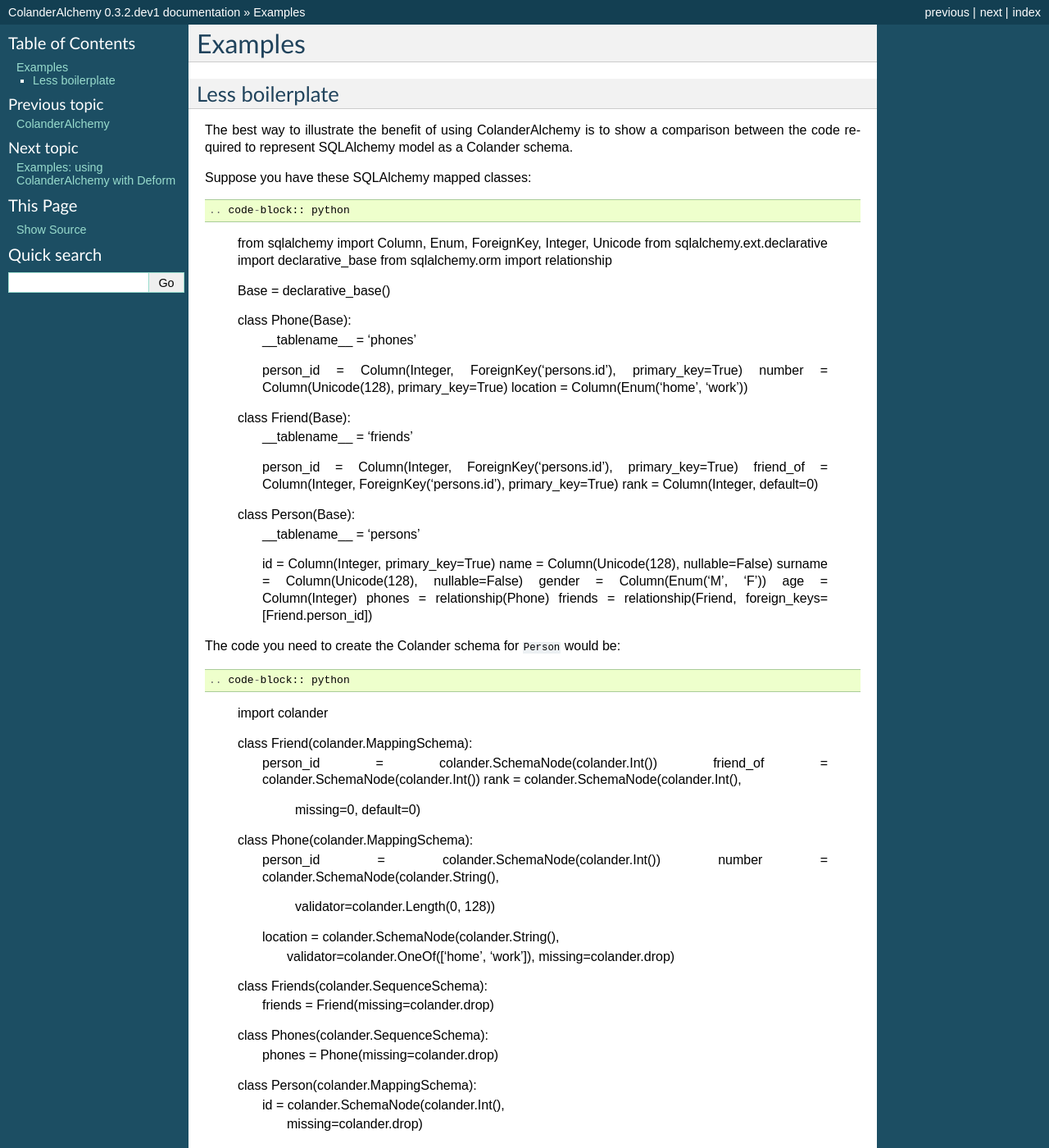
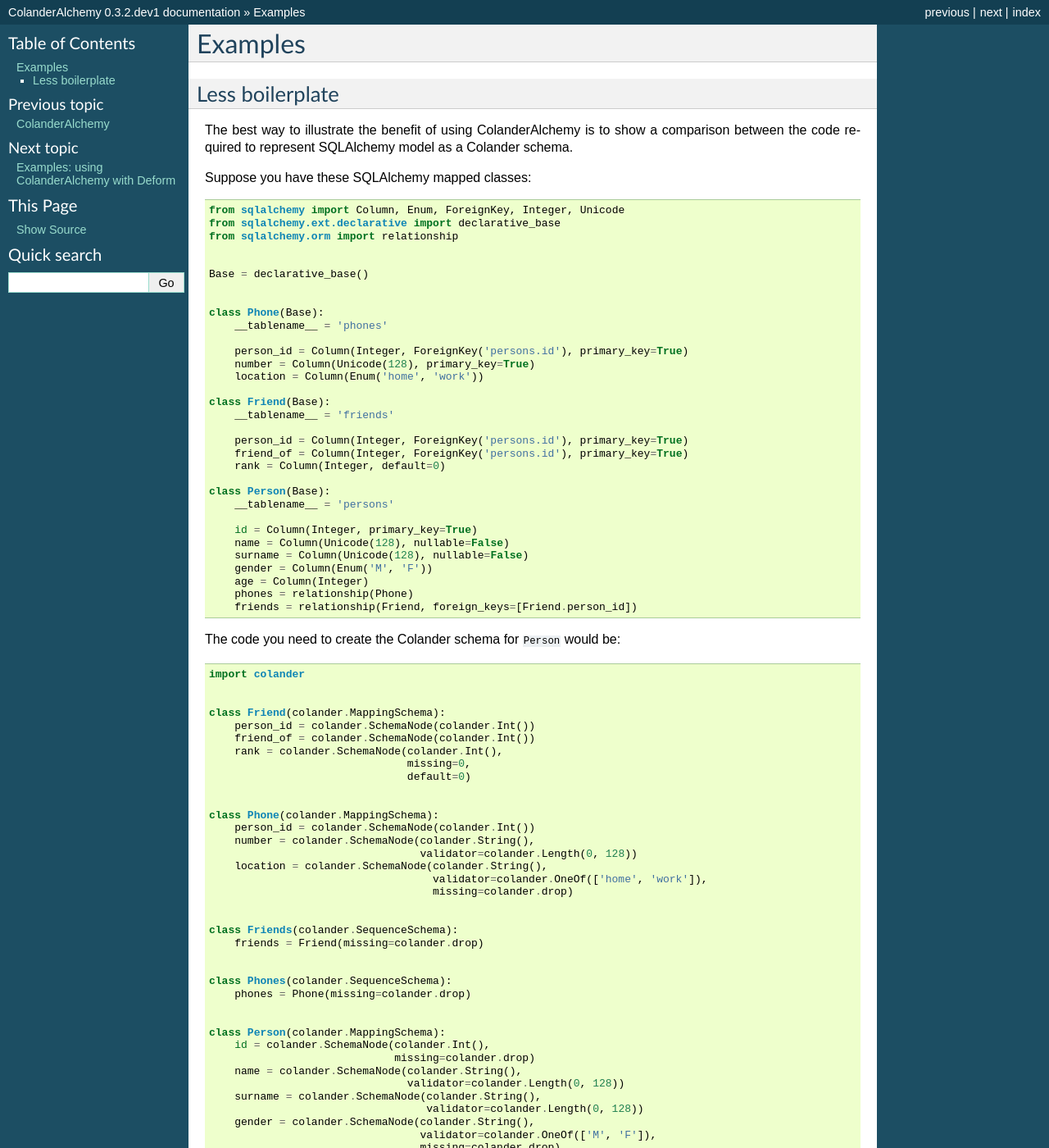
Before and after one commit to stefanofontanelli/ColanderAlchemy, a Sphinx documentation site: the page built from docs/source/examples.rst, in a window 1280 px wide and 1400 px high. Shown: the whole window at 82% size. Built offline with Sphinx 7.4.7, drawn with Linux system fonts in a browser that asks for light colours; some of the changed text lies outside the part shown.

Commit message:
fix rendering of code blocks

```diff
--- a/docs/source/examples.rst
+++ b/docs/source/examples.rst
@@ -10,7 +10,7 @@
 show a comparison between the code required to represent SQLAlchemy
 model as a Colander schema.
 
-Suppose you have these SQLAlchemy mapped classes::
+Suppose you have these SQLAlchemy mapped classes:
 
 .. code-block:: python
 
@@ -48,7 +48,7 @@
         friends = relationship(Friend, foreign_keys=[Friend.person_id])
 
 
-The code you need to create the Colander schema for ``Person`` would be::
+The code you need to create the Colander schema for ``Person`` would be:
 
 .. code-block:: python
 
@@ -100,7 +100,7 @@
 
 
 By contrast, all you need to obtain the same Colander schema for the
-``Person`` mapped class using ColanderAlchemy is simply::
+``Person`` mapped class using ColanderAlchemy is simply:
 
 .. code-block:: python
 
@@ -110,7 +110,7 @@
     schema = Person.__colanderalchemy__
 
 
-Or alternatively, you may do this::
+Or alternatively, you may do this:
 
 .. code-block:: python
 
```
